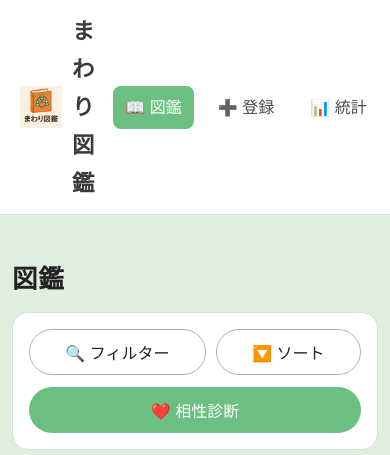
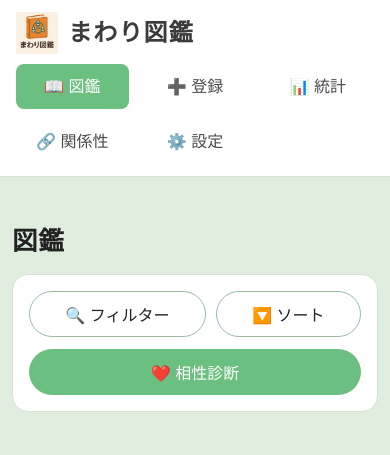
Before and after one commit to lisoliso441/mawarizukan, a Flask app: page / in a window 390 px wide. Shown: the top 455 px of the page. Run offline with Flask 3, Linux system fonts and the light colour scheme.

Commit message:
Refine mobile header layout and modal z-order

```diff
--- a/backend/static/css/styles.css
+++ b/backend/static/css/styles.css
@@ -31,13 +31,13 @@
   font-weight: bold;
   color: #3b3b3b;
   letter-spacing: 0.05em;
+  white-space: nowrap;
 }
 
 .nav-menu {
   display: flex;
   gap: 20px;
   flex-wrap: nowrap;
-  overflow-x: auto;
 }
 
 .nav-item {
@@ -222,7 +222,7 @@ h2, h3 {
   justify-content: center;
   align-items: center;
   padding: 20px;
-  z-index: 2000;
+  z-index: 4000;
 }
 
 .modal-box {
@@ -650,14 +650,35 @@ h2, h3 {
     line-height: 1.7;
   }
 
+  .app-header {
+    flex-direction: column;
+    align-items: flex-start;
+    gap: 10px;
+    padding: 12px 16px;
+  }
+
+  .logo-area {
+    width: 100%;
+    justify-content: flex-start;
+  }
+
+  .logo-title {
+    font-size: 1.5rem;
+  }
+
   .nav-menu {
-    gap: 12px;
+    width: 100%;
+    display: grid;
+    grid-template-columns: repeat(auto-fit, minmax(110px, 1fr));
+    gap: 10px;
+    flex-wrap: wrap;
   }
 
   .nav-item {
-    padding: 8px 12px;
+    padding: 9px 12px;
     font-size: 1rem;
-    flex: 0 0 auto;
+    text-align: center;
+    flex: initial;
   }
 
   .toolbar {
--- a/backend/static/js/index.js
+++ b/backend/static/js/index.js
@@ -47,7 +47,7 @@ function createCompatResultModal() {
   modal.style = `
     display:none; position:fixed; inset:0;
     background:rgba(0,0,0,0.6); justify-content:center; align-items:center;
-    z-index:2000;
+    z-index:4500;
   `;
   modal.innerHTML = `
     <div style="background:white; padding:25px; width:360px;
--- a/backend/templates/index.html
+++ b/backend/templates/index.html
@@ -32,7 +32,7 @@
 <div id="sortModal"
      style="display:none; position:fixed; inset:0;
             background-color:rgba(0,0,0,0.3); justify-content:center;
-            align-items:center; z-index:2000;">
+            align-items:center; z-index:4200;">
   <div class="modal-box" style="max-width:300px;">
     <button type="button" id="sortCloseBtnTop" class="close-x">✖</button>
     <h3>ソート順を選択</h3>
```
